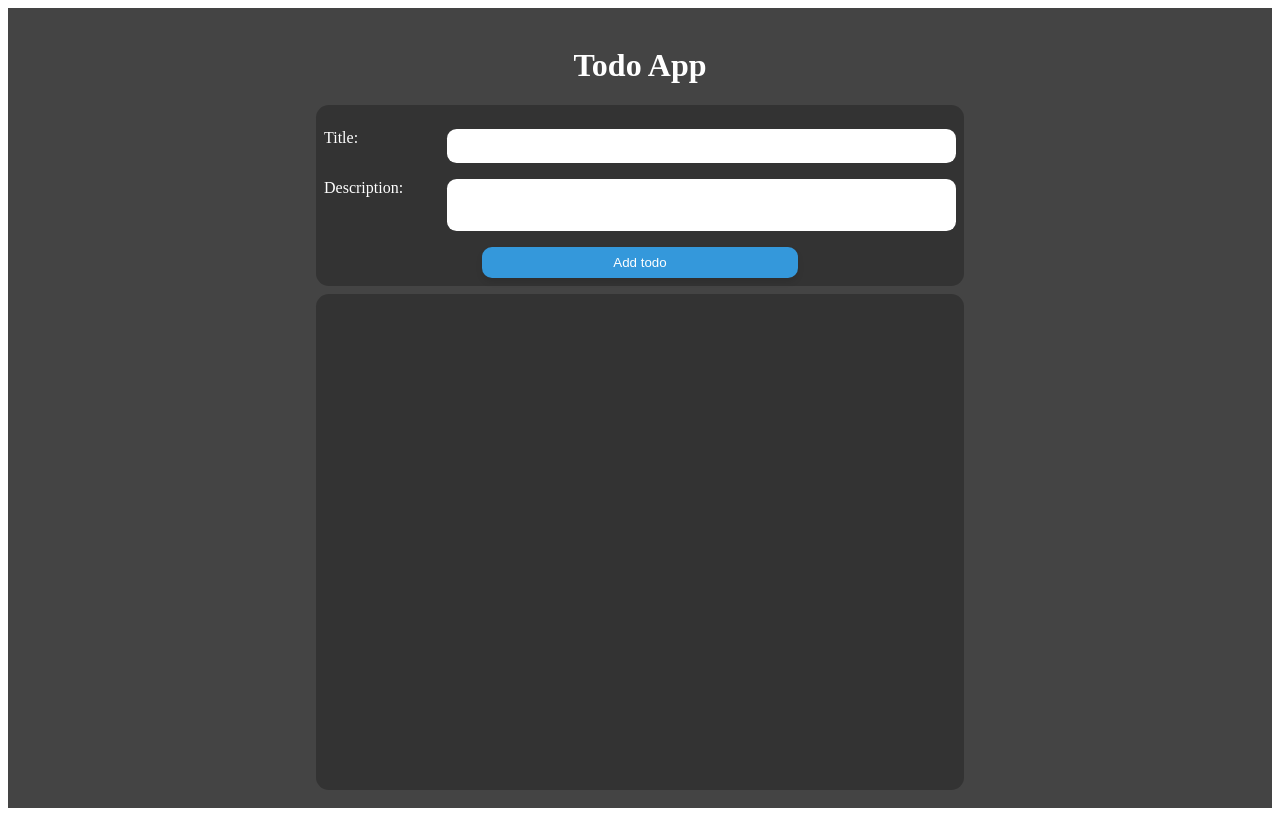
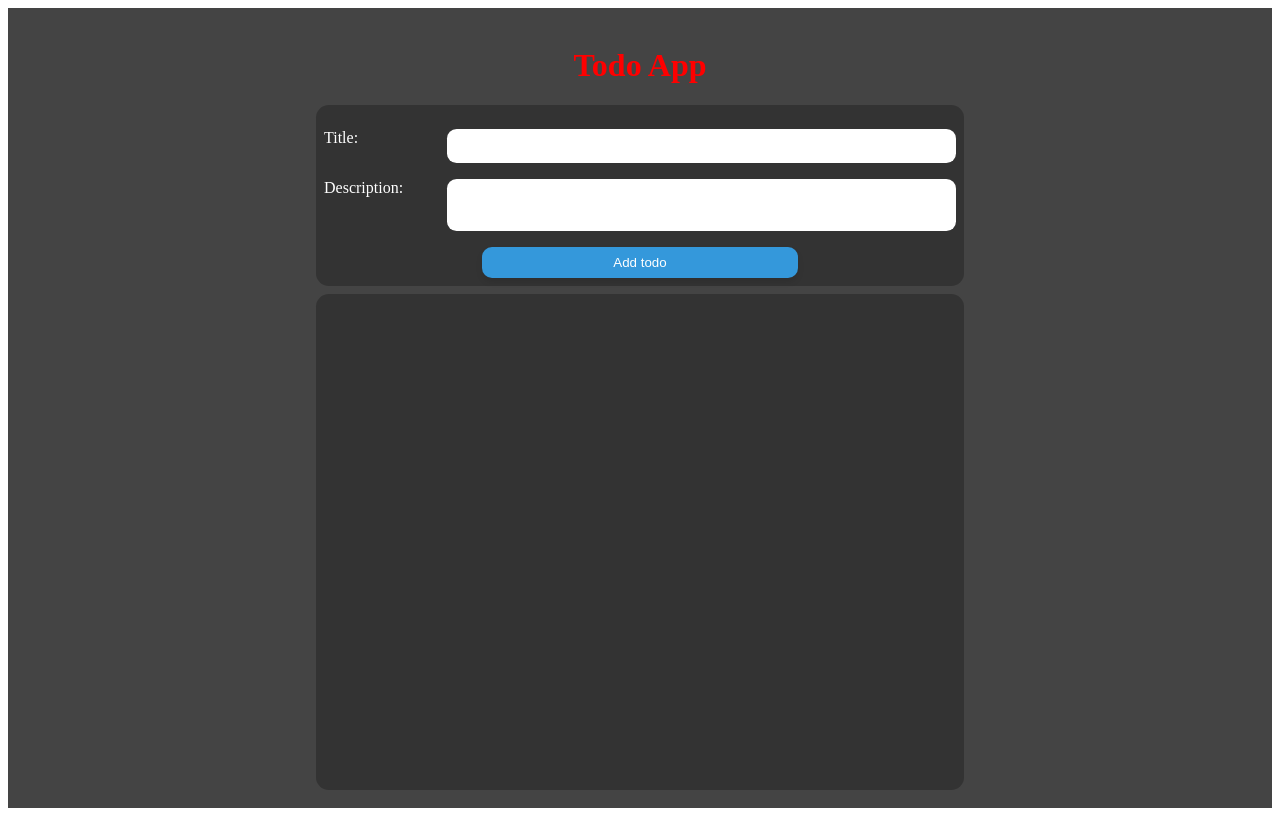
Before and after one commit to Hannan116/todo-app, a React (Create React App) app: page / in a window 1280 px wide. Built offline with nearby package versions, Linux system fonts and the light colour scheme.

Commit message:
first changes

```diff
--- a/src/Component/Home.js
+++ b/src/Component/Home.js
@@ -32,7 +32,7 @@ const Home = () => {
 
   return (
     <div className={style.container}>
-      <h1 style={{ color: "white" }}>Todo App</h1>
+      <h1 style={{ color: "red" }}>Todo App</h1>
       <NewTodo onAddTodo={handleNewTodo} />
       <Todos todos={todos} onDeleteTodo={handleDeleteTodo} />
     </div>
```
